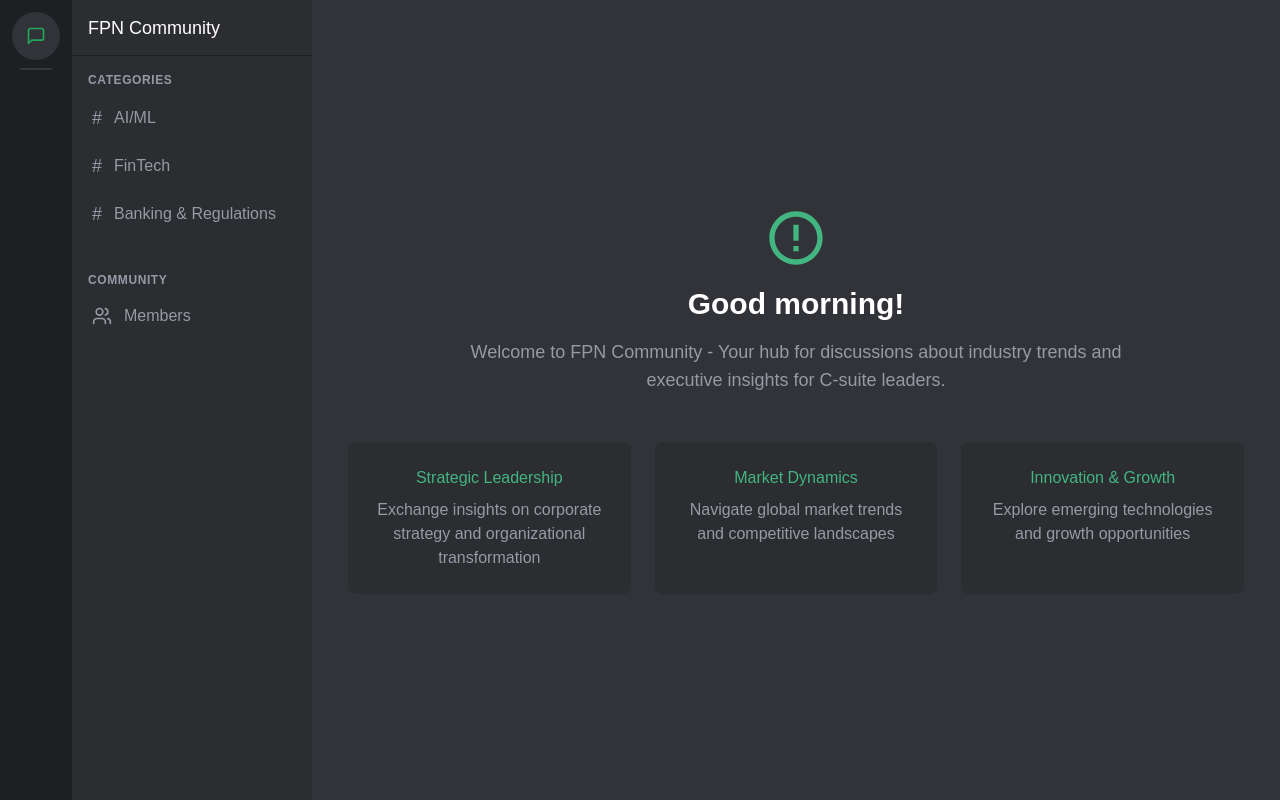
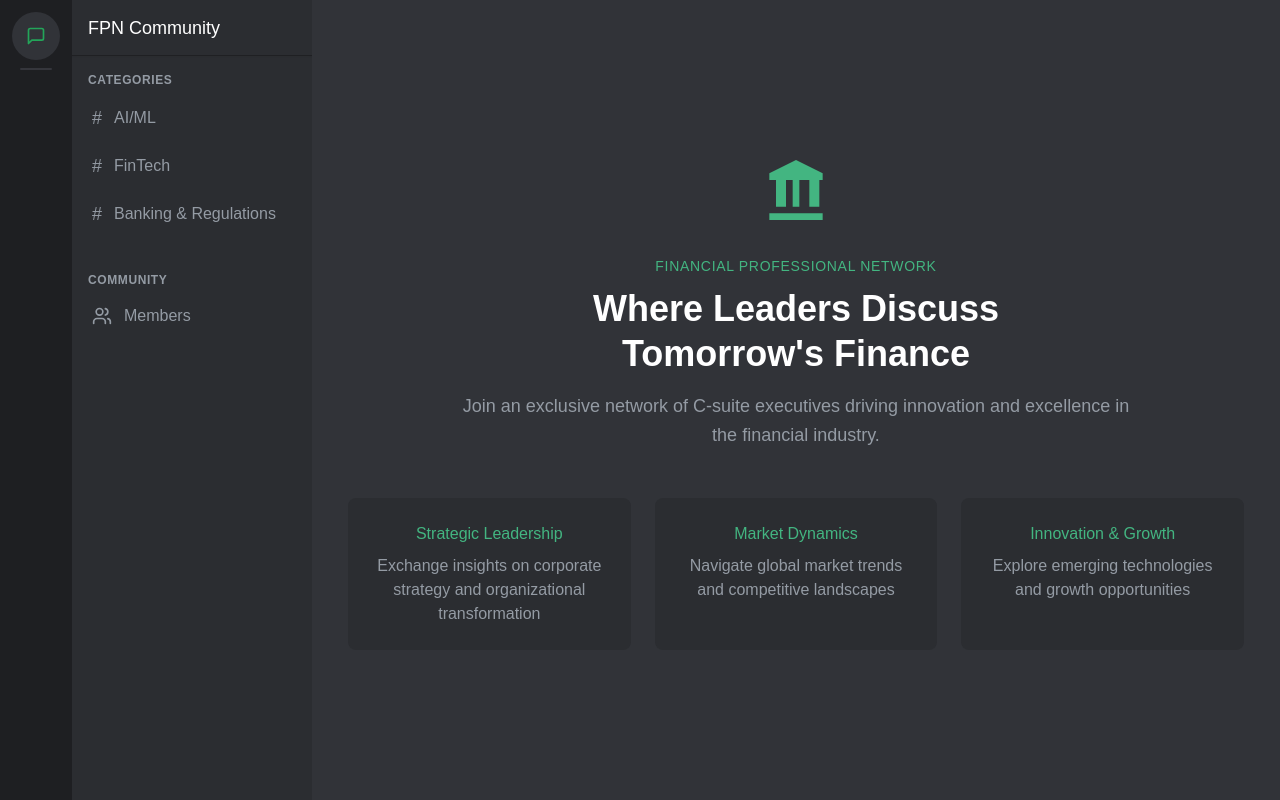
Before and after one commit to basiljilani/FPN-Community, a React (Vite) app: page / in a window 1280 px wide. Built offline with nearby package versions, Linux system fonts and the light colour scheme; a web font is replaced by a local one.

Commit message:
feat: update Home page design
- Replace logo with bank-style icon
- Update heading to 'Where Leaders Discuss Tomorrow's Finance'
- Maintain professional and premium look

```diff
--- a/src/components/Home.tsx
+++ b/src/components/Home.tsx
@@ -3,14 +3,19 @@ import React from 'react';
 export default function Home() {
   return (
     <div className="flex-1 flex flex-col items-center justify-center bg-[#313338] text-center p-8">
-      <div className="text-[#43B581] mb-4">
-        <svg className="w-16 h-16 mx-auto" viewBox="0 0 24 24" fill="none" xmlns="http://www.w3.org/2000/svg">
-          <path d="M12 2C6.48 2 2 6.48 2 12s4.48 10 10 10 10-4.48 10-10S17.52 2 12 2zm0 18c-4.41 0-8-3.59-8-8s3.59-8 8-8 8 3.59 8 8-3.59 8-8 8zm-1-13h2v6h-2zm0 8h2v2h-2z" fill="currentColor"/>
+      <div className="text-[#43B581] mb-6">
+        <svg className="w-20 h-20 mx-auto" viewBox="0 0 24 24" fill="none" xmlns="http://www.w3.org/2000/svg">
+          <path d="M12 3L4 7v2h16V7l-8-4zm-6 6v8h3v-8H6zm5 0v8h2v-8h-2zm5 0v8h3v-8h-3zM4 19h16v2H4v-2z" fill="currentColor"/>
         </svg>
       </div>
-      <h1 className="text-white text-3xl font-bold mb-4">Good morning!</h1>
-      <p className="text-[#949ba4] text-lg max-w-2xl">
-        Welcome to FPN Community - Your hub for discussions about industry trends and executive insights for C-suite leaders.
+      <div className="mb-2">
+        <span className="text-[#43B581] text-sm font-medium tracking-wider uppercase">Financial Professional Network</span>
+      </div>
+      <h1 className="text-white text-4xl font-bold mb-4 leading-tight">
+        Where Leaders Discuss <br/> Tomorrow's Finance
+      </h1>
+      <p className="text-[#949ba4] text-lg max-w-2xl leading-relaxed">
+        Join an exclusive network of C-suite executives driving innovation and excellence in the financial industry.
       </p>
       <div className="grid grid-cols-1 md:grid-cols-3 gap-6 mt-12 w-full max-w-4xl">
         <div className="bg-[#2b2d31] p-6 rounded-lg">
```
